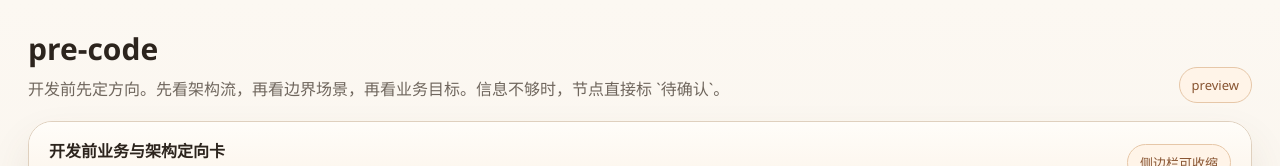
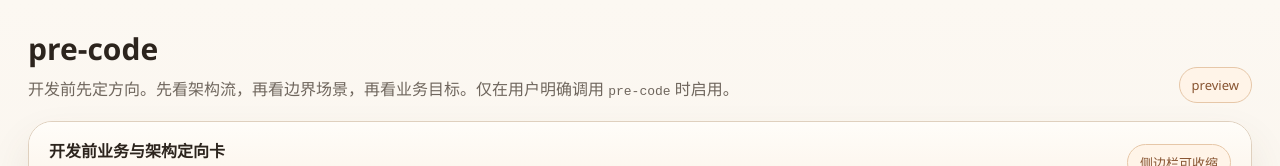
Before and after one commit to lucianwhy/sharewhy, a plain HTML site: page preview.html in a window 1280 px wide. Shown: the top 166 px of the page. Drawn offline with Linux system fonts and the light colour scheme.

Commit message:
Restrict pre-code to explicit invocation

```diff
--- a/preview.html
+++ b/preview.html
@@ -78,7 +78,7 @@
     <div class="hero">
       <div>
         <h1>pre-code</h1>
-        <p>开发前先定方向。先看架构流，再看边界场景，再看业务目标。信息不够时，节点直接标 `待确认`。</p>
+        <p>开发前先定方向。先看架构流，再看边界场景，再看业务目标。仅在用户明确调用 <code>pre-code</code> 时启用。</p>
       </div>
       <div class="chip">preview</div>
     </div>
```
Also changed, not shown: 2 other files.
